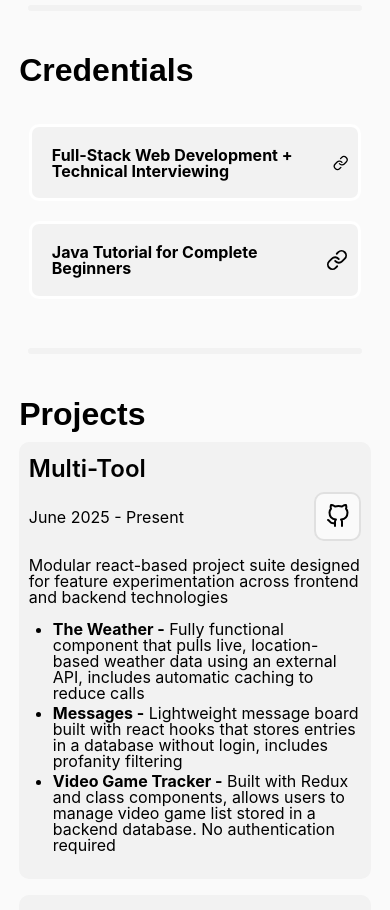
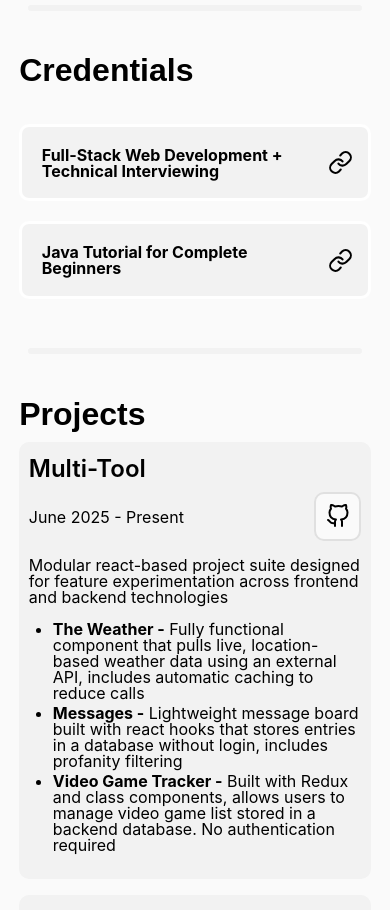
Before and after one commit to MaxGunter99/updated-portfolio, a React (Create React App) app: page / in a window 390 px wide. Shown: the part 1720-2630 px from the top of the page. Built offline with nearby package versions, Linux system fonts and the light colour scheme; a web font is replaced by a local one.

Commit message:
updating credentials link icons size

```diff
--- a/src/css/credentials.css
+++ b/src/css/credentials.css
@@ -13,7 +13,7 @@
 .credential-item {
     display: flex;
     padding: var(--standard-padding);
-    justify-content: center;
+    justify-content: space-between;
     align-items: center;
     background-color: var(--secondary-background-color);
     border-radius: var(--standard-border-radius);
@@ -29,10 +29,15 @@
 
 .credential-item p {
     margin: 10px;
+    flex: 1;
 }
 
 .credential-item .icon {
     color: black;
+    height: var(--standard-icon-size);
+    width: var(--standard-icon-size);
+    stroke-width: var(--standard-icon-stroke-width);
+    margin: var(--standard-margin);
 }
 
 @media (max-width: 768px) {
@@ -42,4 +47,8 @@
         flex-direction: column;
     }
 
+    .credential-item {
+        width: 100%;
+    }
+
 }
```
